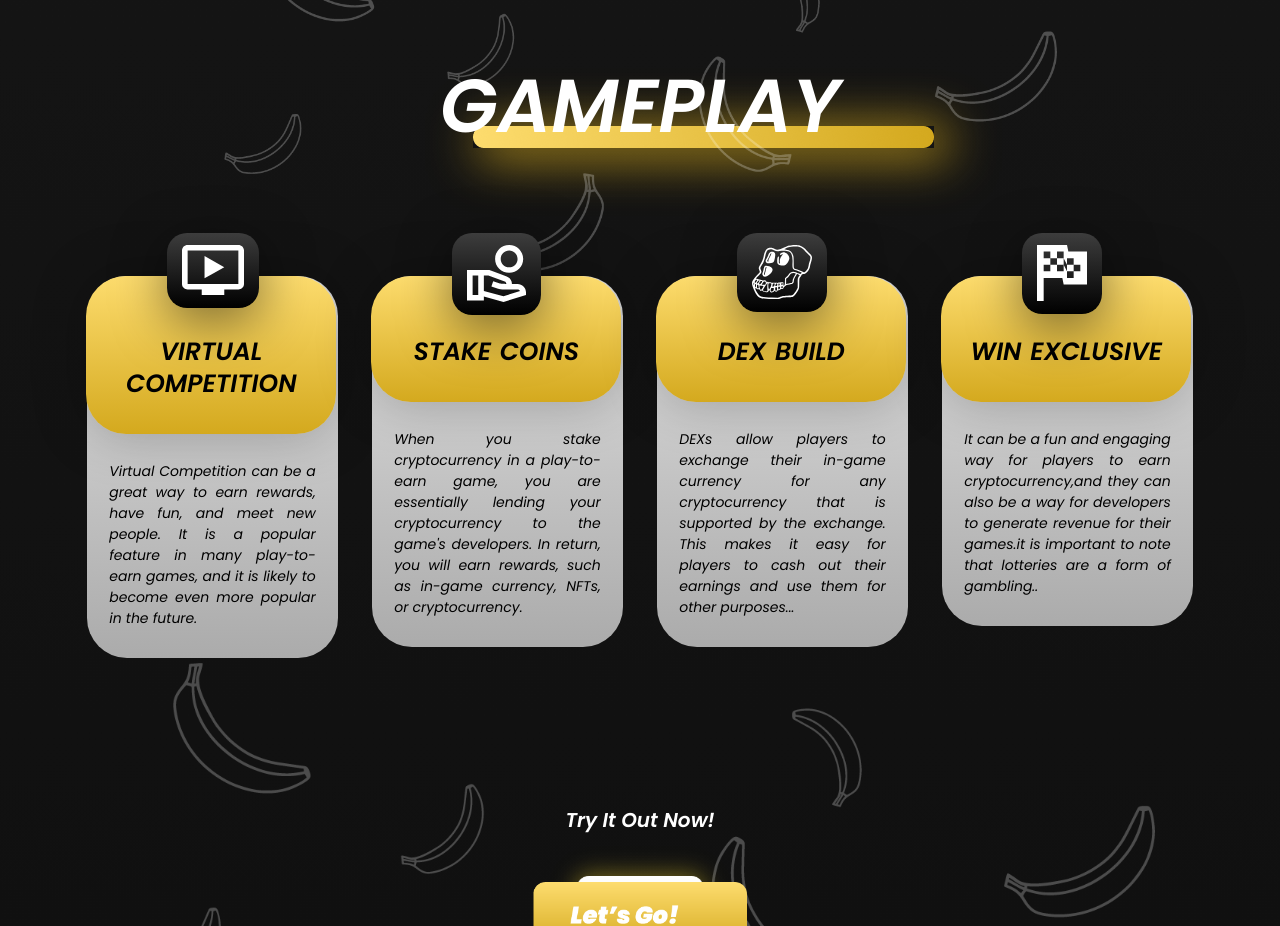
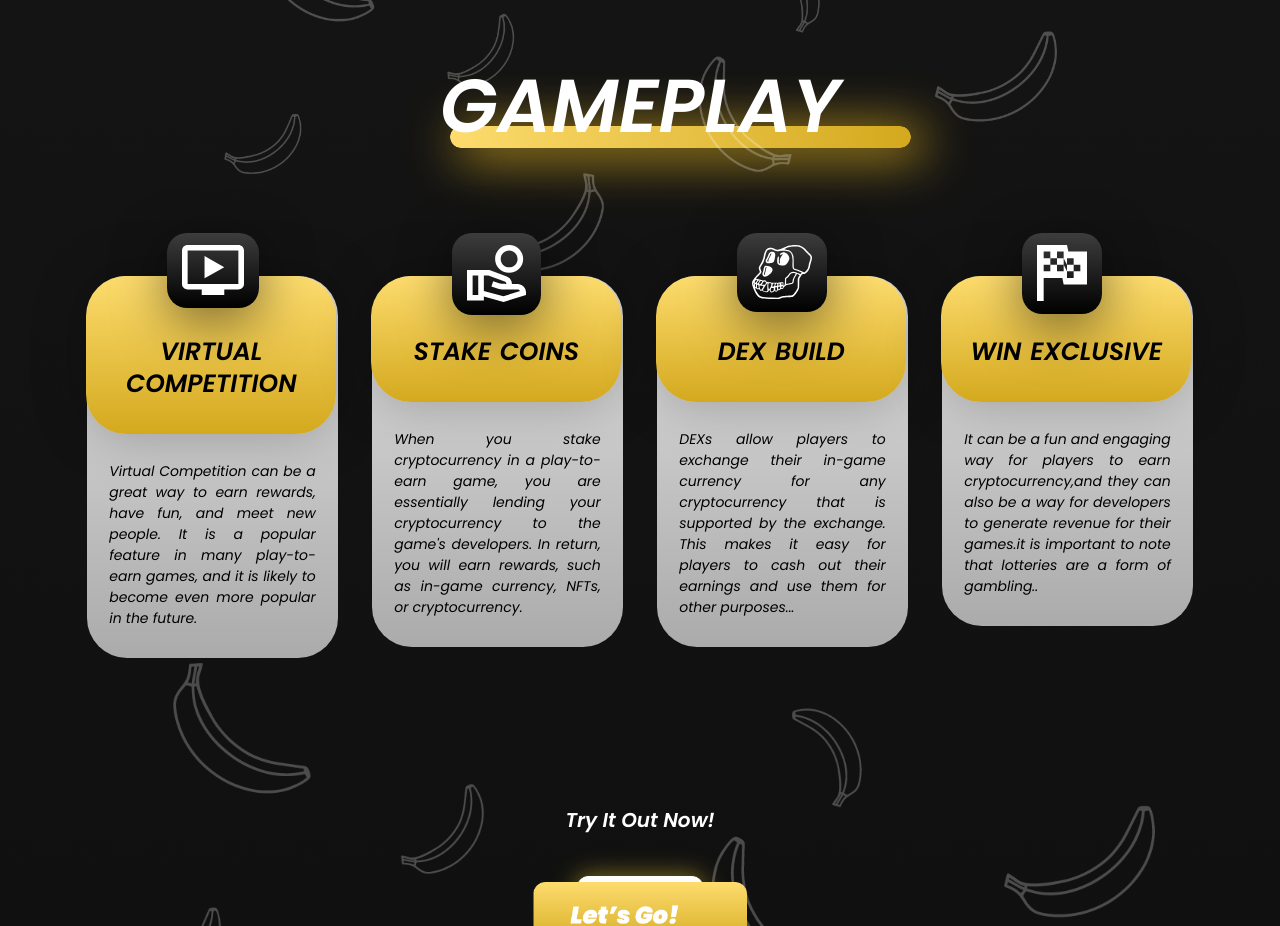
Before and after one commit to noorshanu/bananapepe, a React (Create React App) app: page / in a window 1280 px wide. Shown: the part 2520-3446 px from the top of the page. Built offline with nearby package versions, Linux system fonts and the light colour scheme.

Commit message:
Update Game.css

```diff
--- a/src/components/GamePlay/Game.css
+++ b/src/components/GamePlay/Game.css
@@ -25,8 +25,9 @@ font-size: 75px;
     margin-top: -3%;
     z-index: -8;
     position: absolute;
-    left: 35%;
+    left: 33%;
     box-shadow: 10px 5px 49px 4px rgb(213 170 30 / 93%);
+    border-radius: 55px;
 }
 .game-box{
     background: linear-gradient(180deg, #E0E0E0 0%, #ABABAB 100%);
```
